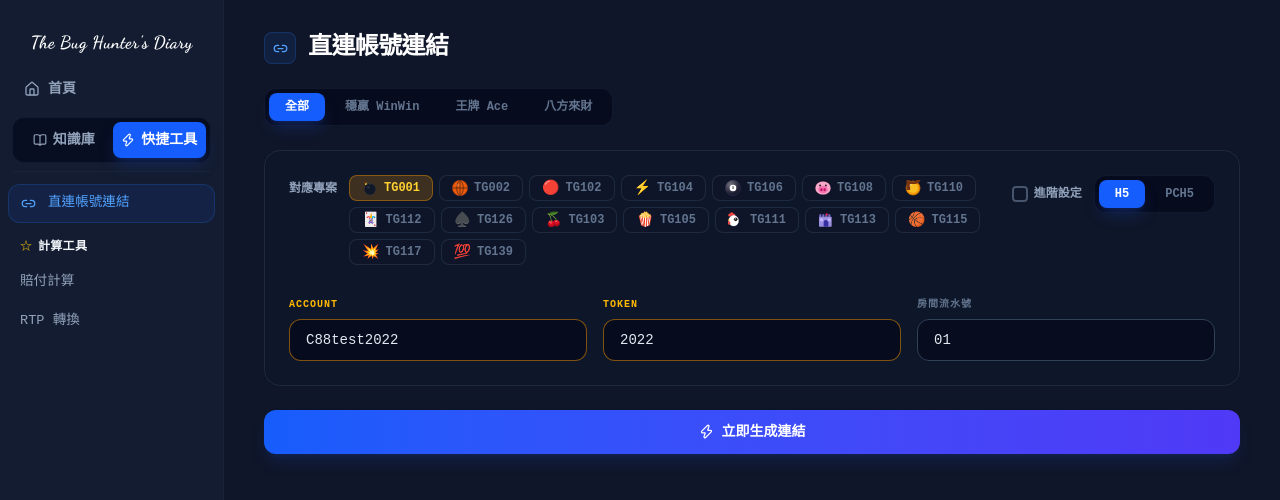
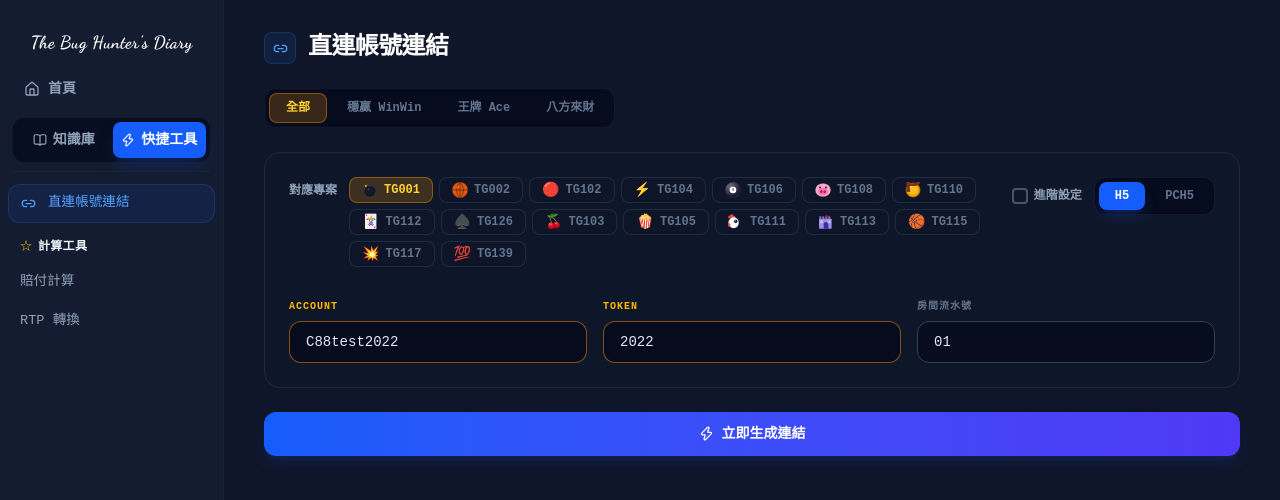
Before and after one commit to cloud52321/QA, a Next.js app: page / in a window 1280 px wide. Both pictures are taken after a click on the button "快捷工具". Shown: the top 500 px of the page. Built offline with nearby package versions, Linux system fonts and the light colour scheme.

Commit message:
Add files via upload

```diff
--- a/src/app/LinkGenerator.tsx
+++ b/src/app/LinkGenerator.tsx
@@ -217,7 +217,7 @@ export const LinkGenerator: React.FC = () => {
         <div className="inline-flex gap-1 p-1 bg-slate-950/60 rounded-xl border border-slate-800/50">
           {[ALL_STUDIO, ...studioList].map(s => (
             <button key={s} onClick={() => handleStudioChange(s)}
-              className={`py-1.5 px-4 text-xs font-bold rounded-lg transition-all whitespace-nowrap ${activeStudio === s ? 'bg-blue-600 text-white shadow-lg shadow-blue-900/40' : 'text-slate-500 hover:text-slate-300'}`}>
+              className={`py-1.5 px-4 text-xs font-bold rounded-lg transition-all whitespace-nowrap ${activeStudio === s ? 'bg-amber-500/20 text-amber-300 border border-amber-500/40' : 'text-slate-500 hover:text-slate-300'}`}>
               {s}
             </button>
           ))}
```
